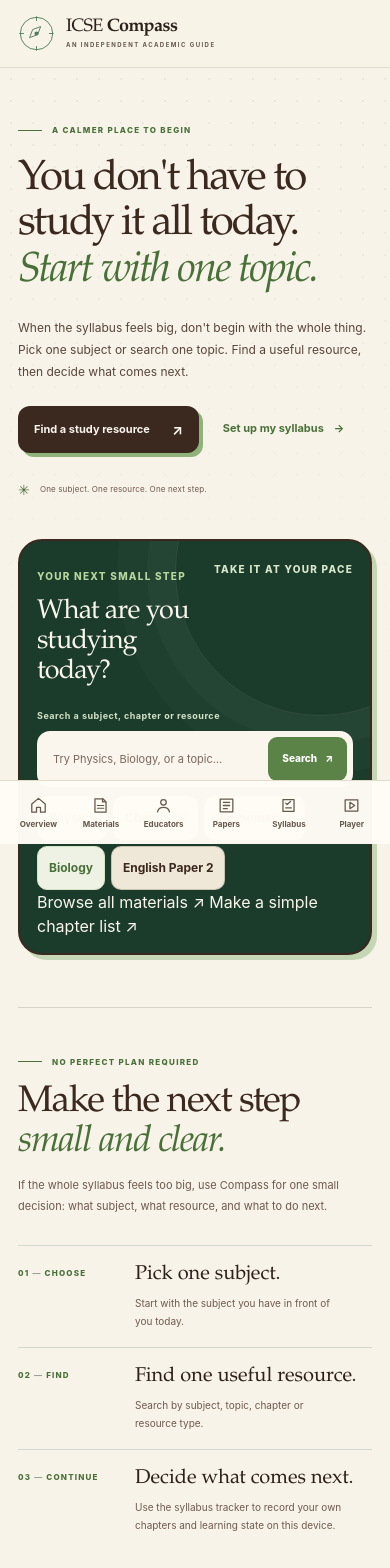
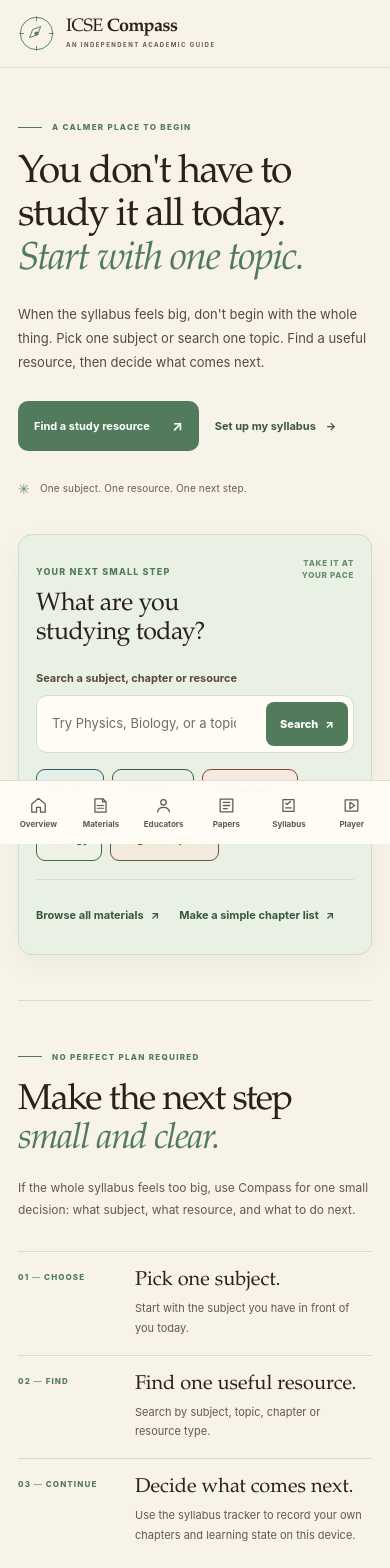
Before and after one commit to icse-cbse-10-12/icse-compass, a SvelteKit app: page / in a window 390 px wide. Shown: the top 1568 px of the page. Built offline with nearby package versions, Linux system fonts and the light colour scheme.

Commit message:
Update homepage tests for the calmer student-first experience

```diff
--- a/src/routes/+page.svelte
+++ b/src/routes/+page.svelte
@@ -103,261 +103,104 @@
 </main>
 
 <style>
-  .home-page { position: relative; overflow: clip; }
-  .home-page::before { content: ""; position: absolute; z-index: 0; inset: 0 0 auto; height: 760px; pointer-events: none; opacity: .42; background-image: radial-gradient(circle, rgba(22, 38, 62, .16) 1px, transparent 1px); background-size: 18px 18px; mask-image: linear-gradient(to bottom, #000 0%, transparent 92%); }
+  .home-page { position: relative; overflow: clip; color: #2B211A; }
   .home-hero, .home-method, .home-principle { position: relative; z-index: 1; }
   .home-hero {
     display: grid;
-    grid-template-columns: minmax(0, 1fr) minmax(430px, .92fr);
+    grid-template-columns: minmax(0, 1.02fr) minmax(390px, .98fr);
     align-items: center;
-    gap: clamp(38px, 6vw, 82px);
-    min-height: 0;
-    padding-block: 54px 62px;
+    gap: clamp(34px, 5vw, 70px);
+    padding-block: 68px 70px;
   }
-  .hero-copy { max-width: 610px; }
-  .hero-copy h1 { max-width: 740px; margin: 27px 0 22px; font-size: clamp(42px, 4.1vw, 58px); line-height: 1.08; letter-spacing: -2.3px; }
-  .hero-copy h1 em { color: var(--terracotta); font-weight: 400; }
-  .hero-description { max-width: 510px; font-size: 13px; line-height: 1.85; }
-  .hero-actions { gap: 22px; margin-top: 30px; }
-  .hero-footnote { margin-top: 28px; }
+  .hero-copy { max-width: 620px; }
+  .hero-copy h1 {
+    max-width: 620px; margin: 25px 0 19px; color: #2B211A;
+    font-size: clamp(42px, 4.3vw, 60px); line-height: 1.1; letter-spacing: -1.9px;
+  }
+  .hero-copy h1 em { color: #527B5C; font-weight: 500; }
+  .hero-description { max-width: 500px; color: #57493E; font-size: 14px; line-height: 1.85; }
+  .hero-actions { display: flex; align-items: center; flex-wrap: wrap; gap: 12px 22px; margin-top: 27px; }
+  .home-primary { min-height: 50px; color: #fff; background: #527B5C; border-radius: 10px; box-shadow: none; }
+  .home-primary:hover { color: #fff; background: #3F6549; transform: translateY(-1px); }
+  .text-action { color: #38583F; }
+  .hero-footnote { margin-top: 27px; color: #6A5B4F; font-size: 10px; }
+  .footnote-mark { color: #6B8E69; }
   .hero-product-panel {
-    position: relative;
-    isolation: isolate;
-    min-width: 0;
-    padding: 27px 28px 18px;
-    overflow: hidden;
-    color: #ffffff;
-    background: var(--navy);
-    border: 1px solid rgba(255, 255, 255, .12);
-    border-radius: 24px;
-    box-shadow: 0 18px 42px rgba(22, 38, 62, .18);
+    min-width: 0; padding: 27px; color: #2B211A; background: #E9F0E4;
+    border: 1px solid #CFDCC8; border-radius: 18px;
+    box-shadow: 0 10px 28px rgba(43, 33, 26, .045);
   }
-  .hero-product-panel::before {
-    content: "";
-    position: absolute;
-    z-index: -1;
-    top: -115px;
-    right: -95px;
-    width: 290px;
-    height: 290px;
-    border: 1px solid rgba(255, 255, 255, .09);
-    border-radius: 50%;
-    box-shadow: 0 0 0 28px rgba(255, 255, 255, .025), 0 0 0 58px rgba(255, 255, 255, .02);
-    pointer-events: none;
-  }
-  @media (hover: hover) and (pointer: fine) {
-    .hero-product-panel { will-change: transform; transition: transform 220ms cubic-bezier(.2, .75, .25, 1), box-shadow 220ms ease; }
-    .hero-product-panel:hover { transform: translateY(-2px); box-shadow: 0 22px 48px rgba(22, 38, 62, .22); }
-  }
-  .product-panel-heading, .product-panel-footer { position: relative; z-index: 1; display: flex; align-items: flex-start; justify-content: space-between; gap: 16px; }
-  .panel-kicker, .panel-edition { color: #d9e2ef; font-size: 10px; font-weight: 800; letter-spacing: 1.25px; }
-  .product-panel-footer { color: #b9c6d7; font-size: 8px; font-weight: 750; letter-spacing: 1px; }
-  .product-panel-heading h2 { margin: 11px 0 0; color: #ffffff; font: 500 clamp(25px, 2.6vw, 34px)/1.12 var(--serif); letter-spacing: -.7px; }
-  .panel-edition { white-space: nowrap; color: #f4c4b7; }
-  .panel-edition i { color: #91a2b9; font-style: normal; }
-  .hero-search-form { position: relative; z-index: 1; margin-top: 22px; }
-  .hero-search-label { display: block; margin-bottom: 8px; color: #c5d0df; font-size: 9px; font-weight: 700; letter-spacing: .5px; }
-  .hero-search-field { display: flex; align-items: center; gap: 7px; padding: 5px; background: #ffffff; border: 1px solid rgba(255, 255, 255, .35); border-radius: 13px; }
-  .hero-search-field input { width: 100%; min-width: 0; min-height: 43px; padding: 0 10px; color: #16263e; background: transparent; border: 0; outline: 0; font-size: 11px; }
-  .hero-search-field input::placeholder { color: #748094; opacity: 1; }
-  .hero-search-field input:focus-visible { outline: 2px solid var(--terracotta); outline-offset: -2px; border-radius: 8px; }
-  .hero-search-field button { display: inline-flex; align-items: center; justify-content: center; gap: 8px; flex: 0 0 auto; min-height: 40px; padding: 0 14px; color: #ffffff; background: var(--terracotta); border: 0; border-radius: 9px; font-size: 10px; font-weight: 800; cursor: pointer; transition: background .18s ease, transform .18s ease; }
-  .hero-search-field button:hover { background: #ad3d27; transform: translateY(-1px); }
-  .hero-search-field button:focus-visible { outline: 3px solid #f6c6b9; outline-offset: 2px; }
-  .subject-shortcuts { position: relative; z-index: 1; display: flex; flex-wrap: wrap; gap: 7px; margin-top: 15px; }
-  .subject-shortcuts a { display: inline-flex; align-items: center; min-height: 29px; padding: 5px 10px; color: #244c91; background: #eaf0fb; border: 1px solid #cbd8ef; border-radius: 999px; font-size: 9px; font-weight: 750; line-height: 1.2; transition: transform .18s ease, filter .18s ease; }
-  .subject-shortcuts .subject-chemistry { color: #246447; background: #e9f4ed; border-color: #c9e2d2; }
-  .subject-shortcuts .subject-mathematics { color: #9b3929; background: #fbede9; border-color: #efd0c7; }
-  .subject-shortcuts .subject-biology { color: #17666b; background: #e7f3f2; border-color: #c5e1df; }
-  .subject-shortcuts .subject-history { color: #805a19; background: #f8f1df; border-color: #e9dbb7; }
-  .subject-shortcuts .subject-computer { color: #51427e; background: #f0edf8; border-color: #d9d1eb; }
-  .subject-shortcuts a:hover { filter: saturate(1.18); transform: translateY(-1px); }
-  .subject-shortcuts a:focus-visible { outline: 2px solid #f6c6b9; outline-offset: 3px; }
-  @keyframes deckCardEnter { from { opacity: 0; transform: translateY(8px); } to { opacity: 1; transform: translateY(0); } }
-  .hero-card-deck { position: relative; z-index: 1; display: grid; gap: 9px; margin-top: 17px; padding: 2px 2px 5px 0; }
-  .hero-deck-card:nth-child(1) { animation-delay: 50ms; }
-  .hero-deck-card:nth-child(2) { animation-delay: 100ms; }
-  .hero-deck-card:nth-child(3) { animation-delay: 150ms; }
-  .hero-deck-card { display: flex; min-height: 105px; flex-direction: column; padding: 12px 14px 10px; color: #ffffff; background: #1e314e; border: 1px solid rgba(255, 255, 255, .15); border-radius: 16px; box-shadow: 0 4px 12px rgba(4, 14, 29, .12); animation: deckCardEnter 360ms cubic-bezier(.2, .75, .25, 1) both; transition: transform 180ms ease, border-color 180ms ease, background 180ms ease, box-shadow 180ms ease; }
-  .hero-deck-card:hover, .hero-deck-card:focus-visible { color: #ffffff; background: #243b5e; border-color: rgba(244, 196, 183, .65); transform: translateY(-2px); box-shadow: 0 8px 18px rgba(4, 14, 29, .18); }
-  .hero-deck-card:focus-visible { outline: 3px solid #f6c6b9; outline-offset: 3px; }
-  .deck-card-top, .deck-card-bottom { display: flex; align-items: center; justify-content: space-between; gap: 12px; color: #c4cfdd; font: 750 8px/1.3 var(--sans); letter-spacing: .8px; }
-  .deck-card-top b { color: #f4c4b7; font-weight: 850; }
-  .deck-card-top > span:last-child { color: #f4c4b7; font-size: 14px; }
-  .deck-card-content { display: block; margin: 6px 0 5px; }
-  .deck-card-title { display: block; color: #ffffff; font: 600 18px/1.15 var(--serif); }
-  .deck-card-description { display: block; margin-top: 3px; color: #c7d1df; font: 450 9px/1.45 var(--sans); }
-  .deck-card-bottom { margin-top: auto; padding-top: 7px; color: #e7c1b7; font-size: 8px; }
-  .deck-card-arrow { color: #f4c4b7; font-size: 14px; transition: transform .18s ease; }
-  .hero-deck-card:hover .deck-card-arrow { transform: translate(2px, -2px); }
-  .product-panel-footer { margin-top: 17px; font-size: 7px; letter-spacing: 1.1px; }
-  .product-panel-footer b { margin-left: 5px; color: #f4c4b7; font-size: 12px; font-weight: 400; }
-  .panel-watermark { position: absolute; z-index: 0; right: -8px; bottom: -77px; color: rgba(255, 255, 255, .035); font: 500 260px/.8 var(--serif); pointer-events: none; }
-  .home-primary { color: #ffffff; background: var(--terracotta); border-radius: 12px; box-shadow: 0 8px 18px rgba(200, 75, 49, .2); }
-  .home-primary:hover { background: #ad3d27; transform: translateY(-2px); }
-  .text-action { border-radius: 10px; padding-inline: 8px; }
-  .home-method { display: grid; grid-template-columns: minmax(230px, .8fr) minmax(0, 1.4fr); gap: clamp(38px, 8vw, 112px); padding-block: 78px 92px; border-top: 1px solid var(--line); }
-  .method-intro h2 { margin: 19px 0 17px; color: var(--ink); font: 500 clamp(36px, 4vw, 49px)/1.08 var(--serif); letter-spacing: -1.4px; }
-  .method-intro h2 em { color: var(--green); font-weight: 400; }
-  .method-intro > p:last-child { max-width: 360px; margin: 0; color: #70766d; font-size: 11px; line-height: 1.9; }
+  .product-panel-heading { display: flex; align-items: flex-start; justify-content: space-between; gap: 14px; }
+  .panel-kicker { color: #527B5C; font-size: 9px; font-weight: 850; letter-spacing: 1.15px; }
+  .panel-edition { max-width: 110px; color: #6B8E69; font-size: 8px; font-weight: 800; letter-spacing: .7px; line-height: 1.5; text-align: right; }
+  .product-panel-heading h2 { margin: 10px 0 0; color: #2B211A; font: 500 clamp(24px, 2.5vw, 31px)/1.15 var(--serif); letter-spacing: -.45px; }
+  .hero-search-form { margin-top: 22px; }
+  .hero-search-label { display: block; margin-bottom: 8px; color: #57493E; font-size: 11px; font-weight: 750; }
+  .hero-search-field { display: flex; align-items: center; gap: 7px; padding: 5px; background: #FFFCF5; border: 1px solid #D8DCCF; border-radius: 11px; }
+  .hero-search-field input { width: 100%; min-width: 0; min-height: 46px; padding: 0 10px; color: #2B211A; background: transparent; border: 0; outline: 0; font-size: 13px; }
+  .hero-search-field input::placeholder { color: #766B60; opacity: 1; }
+  .hero-search-field input:focus-visible { outline: 2px solid #527B5C; outline-offset: -2px; border-radius: 6px; }
+  .hero-search-field button { display: inline-flex; flex: 0 0 auto; align-items: center; justify-content: center; gap: 7px; min-height: 44px; padding: 0 14px; color: #fff; background: #527B5C; border: 0; border-radius: 8px; font-size: 11px; font-weight: 800; cursor: pointer; }
+  .hero-search-field button:hover { background: #3F6549; }
+  .hero-search-field button:focus-visible { outline: 3px solid #38583F; outline-offset: 2px; }
+  .subject-shortcuts { display: flex; flex-wrap: wrap; gap: 8px; margin-top: 16px; }
+  .subject-shortcuts a { display: inline-flex; align-items: center; min-height: 42px; padding: 8px 12px; border: 1px solid; border-radius: 9px; font-size: 11px; font-weight: 750; line-height: 1.2; }
+  .subject-shortcuts a:hover { filter: brightness(.97); }
+  .subject-physics { color: #315E61; background: #E5EFEC; border-color: #C8DCD6; }
+  .subject-chemistry { color: #385B45; background: #E8F0E4; border-color: #CCDCC5; }
+  .subject-mathematics { color: #874832; background: #F5E9E1; border-color: #E7D0C2; }
+  .subject-biology { color: #456B39; background: #EDF2E5; border-color: #D4E1C9; }
+  .subject-english { color: #6B5735; background: #F2EBDD; border-color: #E1D4BB; }
+  .hero-quick-links { display: flex; flex-wrap: wrap; gap: 8px 20px; margin-top: 18px; padding-top: 14px; border-top: 1px solid #D5DFD0; }
+  .hero-quick-links a { display: inline-flex; align-items: center; gap: 7px; min-height: 42px; color: #38583F; font-size: 11px; font-weight: 750; }
+  .hero-quick-links a:hover { color: #2B211A; }
+  .home-method { display: grid; grid-template-columns: minmax(230px, .8fr) minmax(0, 1.4fr); gap: clamp(38px, 8vw, 112px); padding-block: 72px 80px; border-top: 1px solid #E2DACA; }
+  .method-intro h2 { margin: 19px 0 17px; color: #2B211A; font: 500 clamp(36px, 4vw, 49px)/1.08 var(--serif); letter-spacing: -1.4px; }
+  .method-intro h2 em { color: #527B5C; font-weight: 400; }
+  .method-intro > p:last-child { max-width: 360px; margin: 0; color: #65584D; font-size: 12px; line-height: 1.85; }
   .method-steps { display: grid; grid-template-columns: repeat(3, minmax(0, 1fr)); align-content: center; }
-  .method-step { min-width: 0; padding: 8px 19px 8px 21px; border-left: 1px solid #d4d8ce; }
-  .step-number { color: var(--green); font-size: 8px; font-weight: 850; letter-spacing: 1.2px; }
-  .step-number i { color: #9ba398; font-style: normal; }
-  .method-step h3 { margin: 20px 0 10px; color: var(--ink); font: 500 21px/1.16 var(--serif); }
-  .method-step p { margin: 0; color: #73796f; font-size: 10px; line-height: 1.8; }
-  .home-principle { background: #e7e9df; border-block: 1px solid #d8ddd1; }
+  .method-step { min-width: 0; padding: 8px 18px; border-left: 1px solid #D8DCCF; }
+  .step-number { color: #527B5C; font-size: 8px; font-weight: 850; letter-spacing: 1.1px; }
+  .step-number i { color: #9BA398; font-style: normal; }
+  .method-step h3 { margin: 18px 0 9px; color: #2B211A; font: 500 20px/1.2 var(--serif); }
+  .method-step p { margin: 0; color: #65584D; font-size: 11px; line-height: 1.8; }
+  .home-principle { background: #EFE9D8; border-block: 1px solid #DED5C4; }
   .home-principle .principle-inner { min-height: 145px; }
-  .home-principle .principle-inner > a { display: inline-flex; align-items: center; gap: 10px; margin-left: auto; color: var(--green); font-size: 9px; font-weight: 850; letter-spacing: .7px; white-space: nowrap; }
-  .home-principle .principle-inner > a:hover { color: var(--green-dark); }
-  @media (prefers-reduced-motion: reduce) {
-    .hero-product-panel, .hero-card-deck, .hero-deck-card { animation: none !important; transition: none !important; transform: none !important; will-change: auto !important; }
-  }
+  .home-principle .principle-inner > a { display: inline-flex; align-items: center; gap: 10px; margin-left: auto; color: #38583F; font-size: 10px; font-weight: 850; white-space: nowrap; }
+  .home-principle .principle-inner > a:hover { color: #2B211A; }
   @media (max-width: 1050px) {
-    .home-hero { grid-template-columns: minmax(0, 1fr) minmax(360px, .95fr); gap: 34px; min-height: 0; padding-block: 48px 56px; }
+    .home-hero { grid-template-columns: minmax(0, 1fr) minmax(340px, .95fr); gap: 32px; }
     .hero-product-panel { padding-inline: 22px; }
-    .hero-copy h1 { font-size: clamp(42px, 4.2vw, 56px); }
     .home-method { gap: 42px; }
-    .method-step { padding-inline: 14px; }
+    .method-step { padding-inline: 13px; }
   }
   @media (max-width: 760px) {
-    .home-hero { grid-template-columns: 1fr; gap: 38px; min-height: 0; padding-block: 58px 62px; }
-    .hero-copy h1 { max-width: 620px; font-size: clamp(48px, 9vw, 68px); }
-    .hero-product-panel { max-width: 620px; }
-    .hero-deck-card { min-height: 106px; }
-    .deck-educators { margin-left: 9px; }
-    .deck-practice { margin-left: 18px; }
-    .home-method { grid-template-columns: 1fr; gap: 33px; padding-block: 57px 66px; }
-    .method-intro h2 { font-size: 42px; }
+    .home-hero { grid-template-columns: 1fr; gap: 34px; padding-block: 54px; }
+    .hero-copy h1 { max-width: 620px; font-size: clamp(42px, 9vw, 54px); }
+    .hero-product-panel { max-width: 640px; }
+    .home-method { grid-template-columns: 1fr; gap: 30px; padding-block: 56px; }
     .method-steps { grid-template-columns: repeat(3, minmax(0, 1fr)); }
-    .home-principle .principle-inner { flex-wrap: wrap; gap: 10px 15px; padding-block: 24px; }
+  }
+  @media (max-width: 600px) {
+    .home-hero { gap: 27px; padding-block: 45px; }
+    .hero-copy h1 { margin-top: 20px; font-size: clamp(38px, 10vw, 49px); letter-spacing: -1.5px; }
+    .hero-description { font-size: 13px; }
+    .hero-actions { align-items: center; gap: 10px 16px; }
+    .hero-product-panel { padding: 22px 17px 18px; border-radius: 14px; }
+    .product-panel-heading h2 { font-size: 25px; }
+    .home-method { padding-block: 50px 55px; }
+    .method-steps { grid-template-columns: 1fr; }
+    .method-step { display: grid; grid-template-columns: 105px minmax(0, 1fr); gap: 7px 12px; padding: 16px 0; border-left: 0; border-top: 1px solid #D8DCCF; }
+    .step-number { grid-row: span 2; padding-top: 3px; }
+    .method-step h3 { margin: 0; }
+    .method-step p { grid-column: 2; }
+    .home-principle .principle-inner { flex-wrap: wrap; gap: 8px 12px; padding-block: 20px; }
     .home-principle .principle-inner > a { margin-left: 0; }
   }
-  @media (max-width: 600px) {
-    .home-hero { gap: 31px; padding-block: 48px 48px; }
-    .hero-copy h1 { margin-top: 22px; font-size: clamp(42px, 9.5vw, 54px); letter-spacing: -2px; }
-    .hero-description { font-size: 12px; line-height: 1.85; }
-    .hero-actions { gap: 9px 16px; margin-top: 22px; }
-    .hero-footnote { margin-top: 26px; font-size: 8px; }
-    .hero-product-panel { padding: 21px 17px 15px; }
-    .product-panel-heading h2 { font-size: 27px; }
-    .subject-shortcuts { gap: 6px; margin-top: 9px; }
-    .subject-shortcuts a { min-height: 28px; padding-inline: 8px; font-size: 9px; }
-    .product-panel-footer { font-size: 6px; letter-spacing: .8px; }
-    .home-method { gap: 28px; padding-block: 48px 53px; }
-    .method-intro h2 { margin-block: 15px 12px; font-size: 37px; }
-    .method-steps { grid-template-columns: 1fr; }
-    .method-step { display: grid; grid-template-columns: 105px minmax(0, 1fr); gap: 8px 12px; padding: 17px 0; border-left: 0; border-top: 1px solid #d4d8ce; }
-    .step-number { grid-row: span 2; padding-top: 4px; }
-    .method-step h3 { margin: 0; font-size: 20px; }
-    .method-step p { grid-column: 2; }
-    .home-principle .principle-inner { min-height: 112px; gap: 8px 12px; }
-    .home-principle .principle-mark { font-size: 45px; }
-    .home-principle .principle-inner p { font-size: 23px; }
-  }
   @media (max-width: 370px) {
-    .hero-copy h1 { font-size: 42px; }
-    .hero-product-panel { padding-inline: 13px; }
+    .hero-copy h1 { font-size: 37px; }
+    .product-panel-heading { flex-direction: column; gap: 8px; }
+    .panel-edition { max-width: none; text-align: left; }
     .method-step { grid-template-columns: 88px minmax(0, 1fr); }
   }
-
-  /* Homepage-only Pistachio, Cream & Espresso palette */
-  .home-page {
-    --navy: #1B3B2B;
-    --terracotta: #B85D3B;
-    --green: #4A7039;
-    --green-dark: #1B3B2B;
-    color: #3B281E;
-  }
-  .home-page::before {
-    opacity: .48;
-    background-image: radial-gradient(circle, rgba(59, 40, 30, .12) 1px, transparent 1px);
-    background-size: 22px 22px;
-  }
-  .home-hero { padding-block: 58px 66px; }
-  .hero-copy h1 { color: #3B281E; }
-  .hero-copy h1 em { color: #4A7039; }
-  .hero-description { color: #57453A; }
-  .home-primary {
-    color: #FAF6EE;
-    background: #3B281E;
-    border-radius: 12px;
-    box-shadow: 4px 4px 0 #8FB378;
-  }
-  .home-primary:hover { color: #FAF6EE; background: #2A1C15; }
-  .hero-product-panel {
-    color: #FAF6EE;
-    background: #1B3B2B;
-    border: 2px solid #3B281E;
-    border-radius: 24px;
-    box-shadow: 8px 8px 0 #C5D6B5;
-  }
-  .panel-kicker { color: #B5D69C; }
-  .panel-edition { color: #D9E8CD; }
-  .product-panel-heading h2 { color: #FAF6EE; }
-  .hero-search-label { color: #D4E3C8; }
-  .hero-search-field {
-    background: #FAF6EE;
-    border-color: rgba(250, 246, 238, .4);
-    border-radius: 13px;
-  }
-  .hero-search-field input { color: #3B281E; }
-  .hero-search-field input::placeholder { color: #7A685D; }
-  .hero-search-field button { min-height: 44px; color: #fff; background: #5C8347; }
-  .hero-search-field button:hover { background: #4A6D38; }
-  .hero-search-field input:focus-visible { outline-color: #9EC484; }
-  .hero-search-field button:focus-visible,
-  .subject-shortcuts a:focus-visible,
-  .hero-deck-card:focus-visible { outline-color: #B5D69C; }
-  .subject-shortcuts a {
-    min-height: 44px;
-    padding: 8px 11px;
-    color: #3B281E;
-    background: #EFE8D8;
-    border: 1px solid rgba(59, 40, 30, .2);
-    border-radius: 10px;
-    font-size: 12px;
-  }
-  .subject-shortcuts .subject-physics { color: #2E6F73; background: #E6EFEB; border-color: #C7DCD6; }
-  .subject-shortcuts .subject-chemistry { color: #3B5948; background: #E8F0E4; border-color: #CFDEC7; }
-  .subject-shortcuts .subject-mathematics { color: #8F432C; background: #F5E8DE; border-color: #E8CFC0; }
-  .subject-shortcuts .subject-biology { color: #4A7039; background: #EDF2E5; border-color: #D5E2C8; }
-  .subject-shortcuts .subject-history { color: #805A35; background: #F2EBDD; border-color: #E3D5BC; }
-  .subject-shortcuts .subject-computer { color: #3B5948; background: #E8EEE8; border-color: #D0DCD0; }
-  .hero-deck-card {
-    min-height: 105px;
-    color: #FAF6EE;
-    background: #234936;
-    border-color: rgba(181, 214, 156, .25);
-    border-radius: 16px;
-    box-shadow: 0 4px 12px rgba(9, 25, 17, .18);
-  }
-  .hero-deck-card:hover, .hero-deck-card:focus-visible {
-    color: #FAF6EE;
-    background: #2B5741;
-    border-color: #B5D69C;
-    box-shadow: 0 8px 18px rgba(9, 25, 17, .22);
-  }
-  .deck-card-top, .deck-card-bottom { color: #D4E3C8; }
-  .deck-card-top b, .deck-card-top > span:last-child,
-  .deck-card-arrow, .product-panel-footer b { color: #B5D69C; }
-  .deck-card-title { color: #FAF6EE; }
-  .deck-card-description { color: #C7D6BE; }
-  .deck-card-bottom { color: #D9E8CD; }
-  .product-panel-footer { color: #D4E3C8; }
-  .panel-watermark { color: rgba(250, 246, 238, .035); }
-  .hero-footnote { color: #6E5A4F; }
-  .home-method { border-top-color: rgba(59, 40, 30, .16); }
-  .method-intro h2 { color: #3B281E; }
-  .method-intro h2 em, .step-number { color: #4A7039; }
-  .method-intro > p:last-child, .method-step p { color: #6E5A4F; }
-  .method-step { border-left-color: #D8D0C2; }
-  .home-principle { background: #EFE8D8; border-block-color: #DDD2BF; }
-  .home-principle .principle-inner > a { color: #1B3B2B; }
-  .home-principle .principle-inner > a:hover { color: #4A7039; }
-  @media (max-width: 600px) {
-    .home-hero { padding-block: 48px 52px; }
-    .hero-product-panel { box-shadow: 5px 5px 0 #C5D6B5; }
-  }
-
 </style>
```
Also changed, not shown: 1 other file (tests, documents, lock files or other folders).
